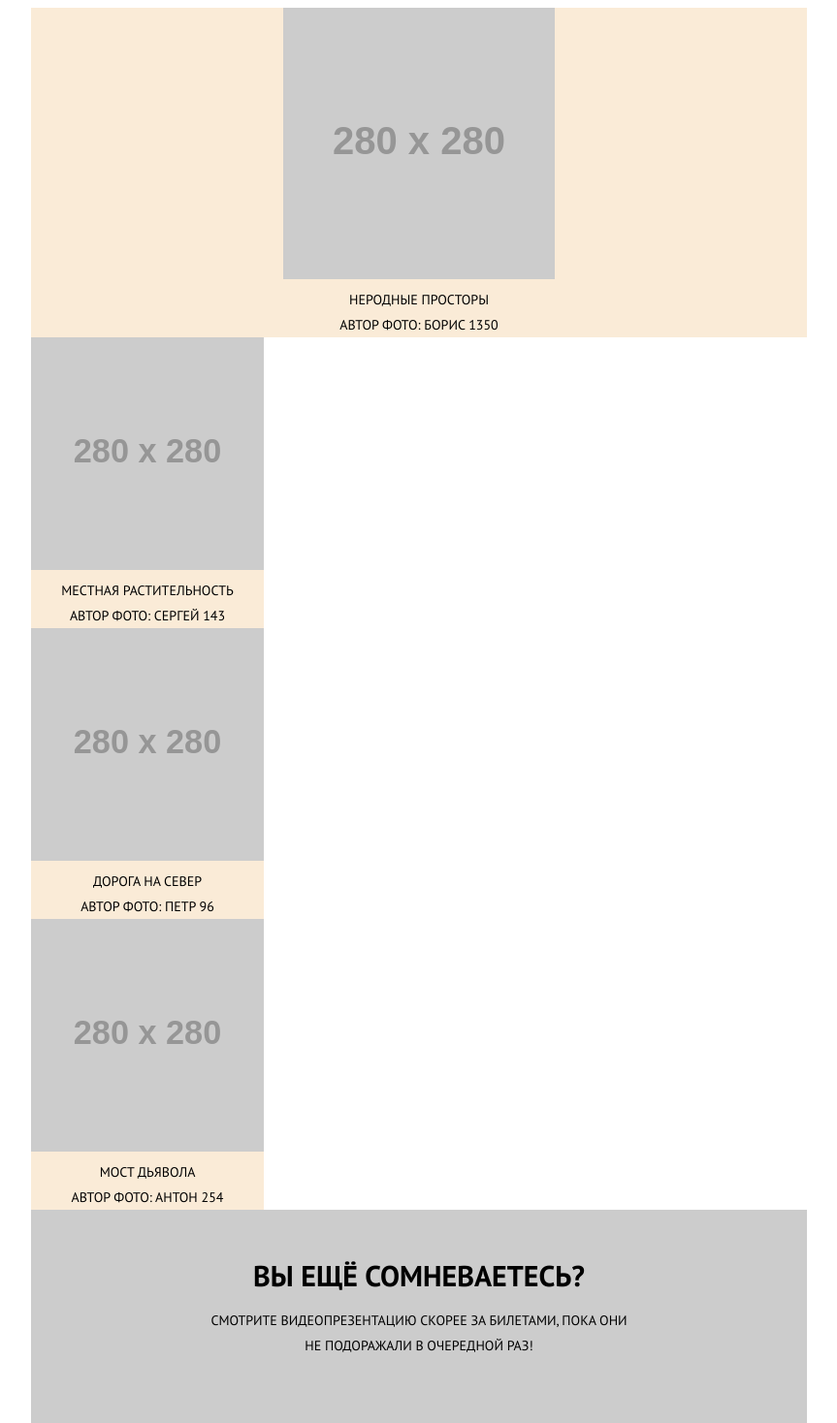
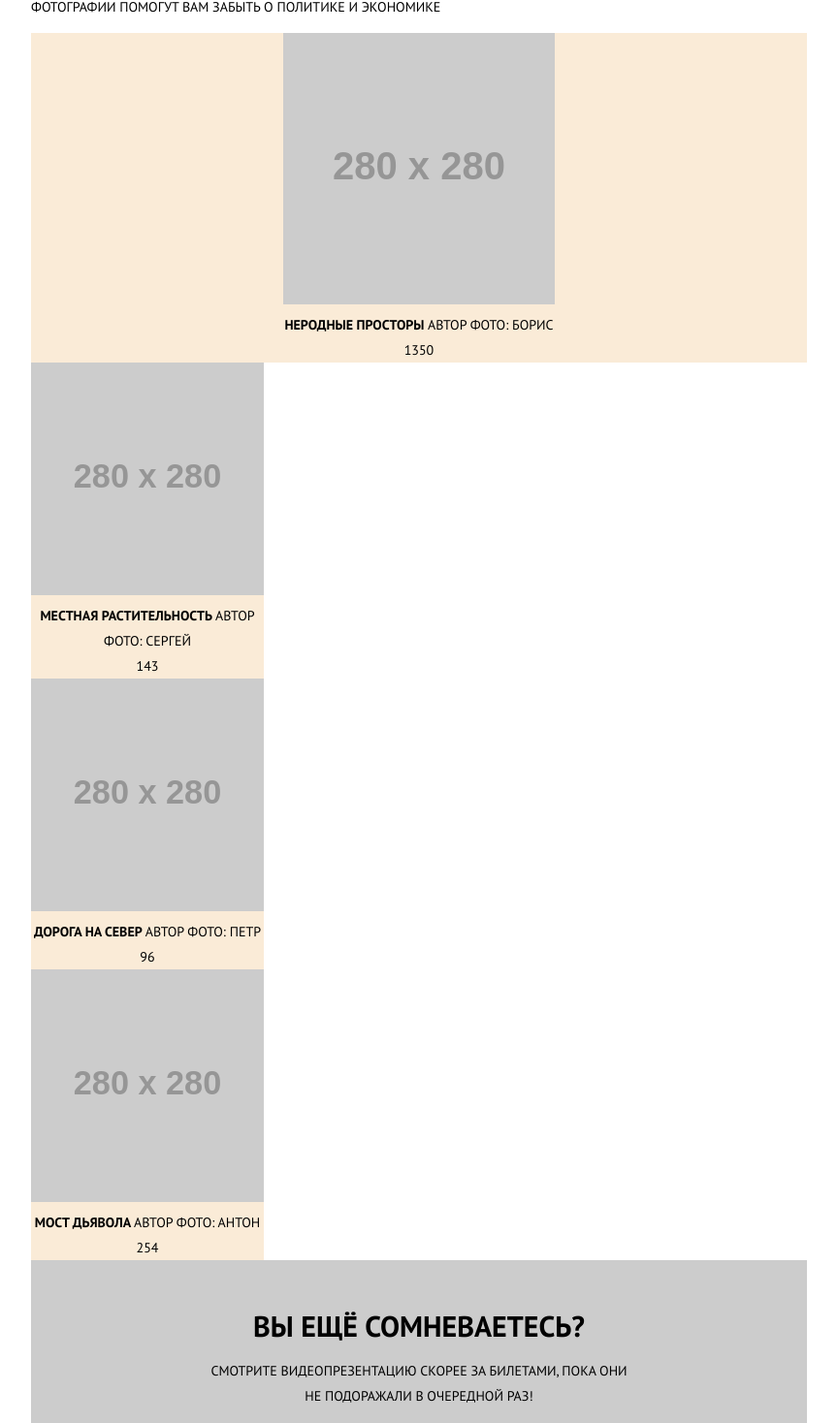
Before and after one commit to IgorViV/442219-sedona, a website: page source/photo.html in a window 1280 px wide. Shown: the part 452-1920 px from the top of the page at 97% size, without its empty margins (8-871 px from the left). Drawn offline with nearby package versions, Linux system fonts and the light colour scheme; files that its build step writes are made by us from their sources; grey boxes are pictures that could not be loaded; placeholder pictures from the web are drawn by us.

Commit message:
Изменяет разметку блока photo

```diff
--- a/source/photo.html
+++ b/source/photo.html
@@ -43,7 +43,7 @@
         <header class="content__header">
           <h2 class="content__title">Фото и видео</h2>
           <p class="content__intro">
-              Не можете решиться на путешествие из-за курса? Фотографии помогут вам забыть о политике и экономике
+              Не можете решиться на путешествие из-за курса?<br> Фотографии помогут вам забыть о политике и экономике
           </p>
         </header>
         <div class="content__wrapper">
@@ -51,52 +51,84 @@
             <h3 class="visually-hidden">Фото</h3>
             <div class="photo__content">
               <a class="photo__link" href="#">
-                <figure class="photo__image">
-                  <img src="http://placehold.it/280x280" width="280" height="280" alt="Photo">
-                  <figcaption class="photo__title">Неродные просторы</figcaption>
-                </figure>
+                <img class="photo__image" src="http://placehold.it/280x280" width="280" height="280" alt="Photo">
               </a>
-              <cite class="photo__author">Автор фото: Борис</cite>
-              <span class="photo__like-counter">1350</span>
+              <div class="photo__signature">
+                <div class="photo__title-block">
+                  <b class="photo__title">
+                    Неродные просторы
+                  </b>
+                  <cite class="photo__author">
+                    Автор фото: Борис
+                  </cite>
+                </div>
+                <span class="photo__like-counter">
+                  1350
+                </span>
+              </div>
             </div>
           </article>
           <article class="photo">
             <h3 class="visually-hidden">Фото</h3>
             <div class="photo__content">
               <a class="photo__link" href="#">
-                <figure class="photo__image">
-                  <img src="http://placehold.it/280x280" width="280" height="280" alt="Photo">
-                  <figcaption class="photo__title">Местная растительность</figcaption>
-                </figure>
+                <img class="photo__image" src="http://placehold.it/280x280" width="280" height="280" alt="Photo">
               </a>
-              <cite class="photo__author">Автор фото: Сергей</cite>
-              <span class="photo__like-counter">143</span>
+              <div class="photo__signature">
+                <div class="photo__title-block">
+                  <b class="photo__title">
+                    Местная растительность
+                  </b>
+                  <cite class="photo__author">
+                    Автор фото: Сергей
+                  </cite>
+                </div>
+                <span class="photo__like-counter">
+                  143
+                </span>
+              </div>
             </div>
           </article>
           <article class="photo">
             <h3 class="visually-hidden">Фото</h3>
             <div class="photo__content">
               <a class="photo__link" href="#">
-                <figure class="photo__image">
-                  <img src="http://placehold.it/280x280" width="280" height="280" alt="Photo">
-                  <figcaption class="photo__title">Дорога на север</figcaption>
-                </figure>
+                <img class="photo__image" src="http://placehold.it/280x280" width="280" height="280" alt="Photo">
               </a>
-              <cite class="photo__author">Автор фото: Петр</cite>
-              <span class="photo__like-counter">96</span>
+              <div class="photo__signature">
+                <div class="photo__title-block">
+                  <b class="photo__title">
+                    Дорога на север
+                  </b>
+                  <cite class="photo__author">
+                    Автор фото: Петр
+                  </cite>
+                </div>
+                <span class="photo__like-counter">
+                  96
+                </span>
+              </div>
             </div>
           </article>
           <article class="photo">
             <h3 class="visually-hidden">Фото</h3>
             <div class="photo__content">
               <a class="photo__link" href="#">
-                <figure class="photo__image">
-                  <img src="http://placehold.it/280x280" width="280" height="280" alt="Photo">
-                  <figcaption class="photo__title">Мост дьявола</figcaption>
-                </figure>
+                  <img class="photo__image" src="http://placehold.it/280x280" width="280" height="280" alt="Photo">
               </a>
-              <cite class="photo__author">Автор фото: Антон</cite>
-              <span class="photo__like-counter">254</span>
+              <div class="photo__signature">
+                <div class="photo__title-block">
+                  <b class="photo__title">
+                    Мост дьявола
+                  </b>
+                  <cite class="photo__author">
+                    Автор фото: Антон
+                  </cite>
+                </div>
+                <span class="photo__like-counter">
+                  254
+                </span>
+              </div>
             </div>
           </article>
           <article class="video">
@@ -105,7 +137,7 @@
             <p class="video__intro">
               Смотрите видеопрезентацию скорее за билетами, пока они не подоражали в очередной раз!
             </p>
-            <video class="video__content" width="320" height="200" poster="img/video-mobile@1x.jpg" controls>
+            <video class="video__content" width="320" height="200" controls="controls">
               <source src="img/video.mp4" type="video/mp4">
               <source src="img/video.ogv" type="video/ogg">
               <source src="img/video.webm" type="video/webm">
@@ -132,7 +164,7 @@
       </ul>
     </div>
     <div class="page-footer__column">
-      <b class="page-footer__title">Разработано</b>
+      <b class="page-footer__title-copyright">Разработано</b>
       <a class="page-footer__link-copyright" href="https://htmlacademy.ru/intensive/adaptive">HTML Academy</a>
     </div>
   </footer>
```
